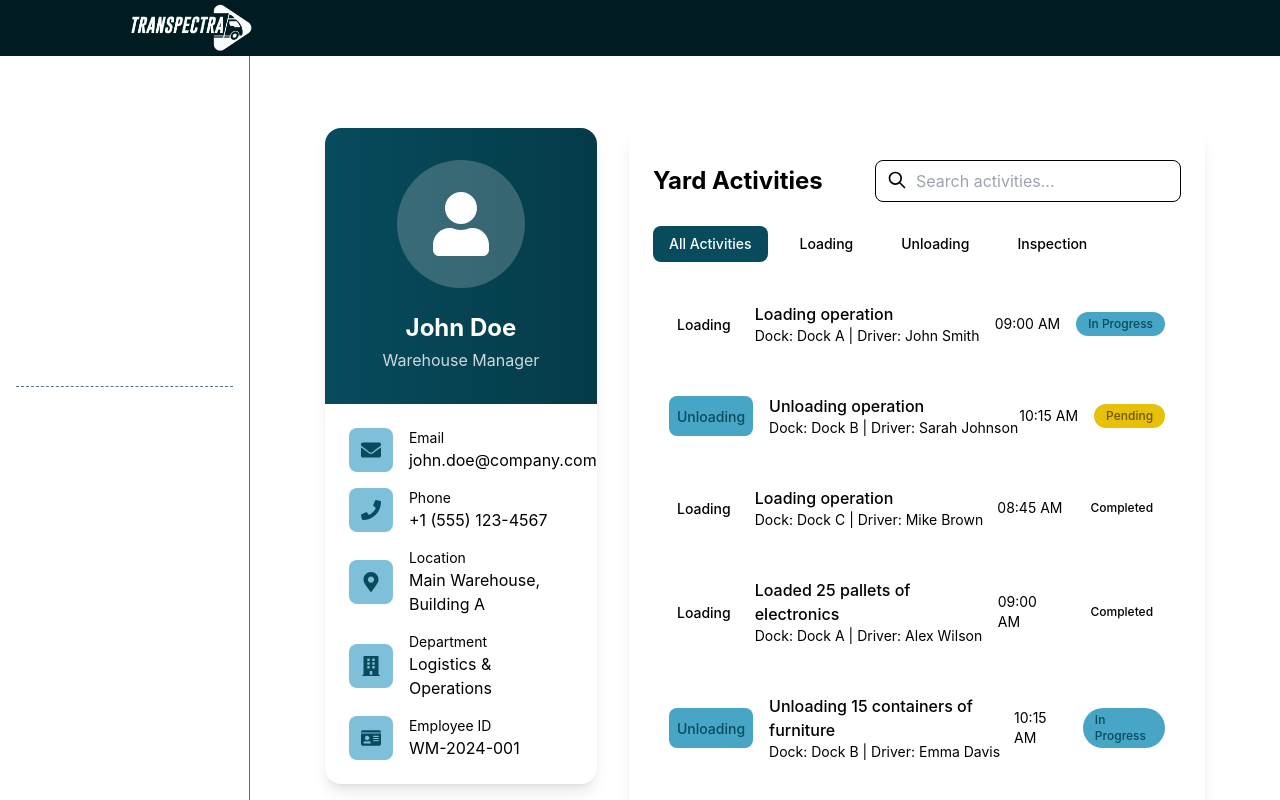
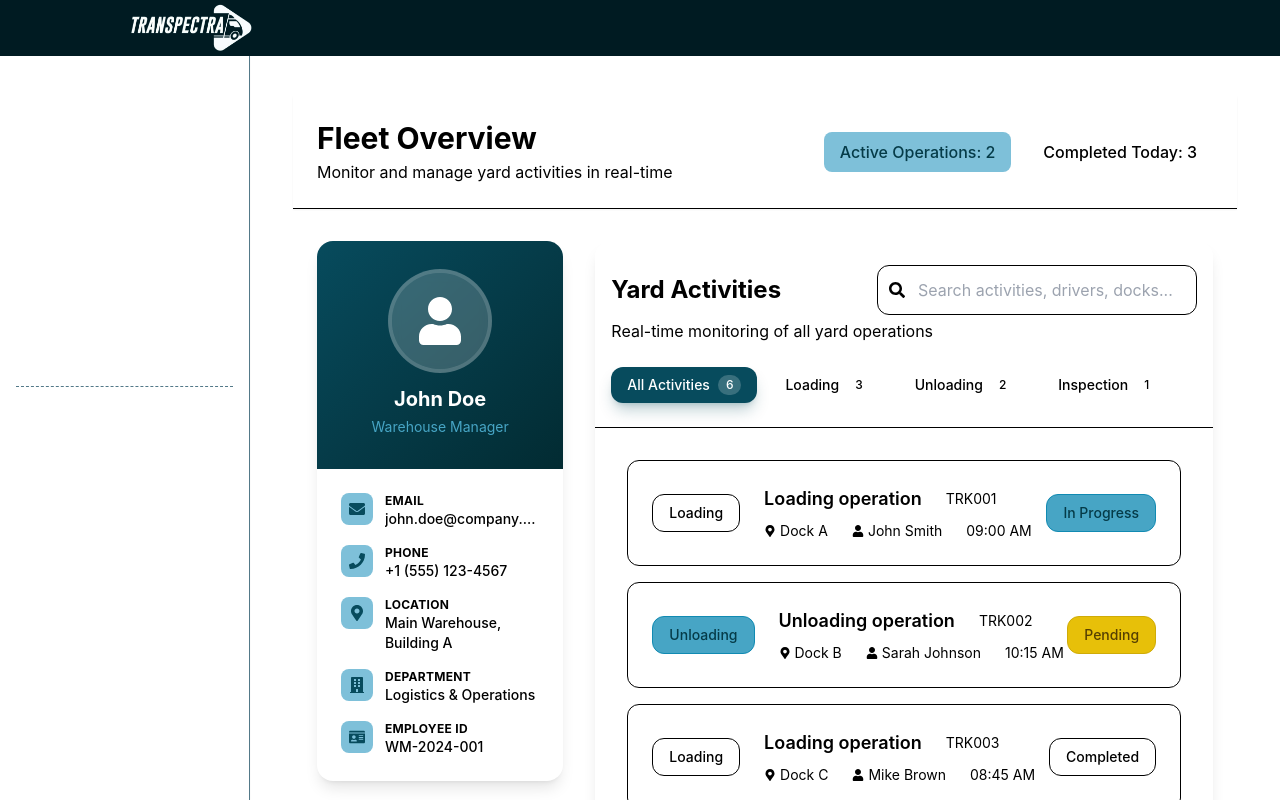
Before and after one commit to Sky-walkerX/transpectra, a React (Create React App) app in the folder client/: page /dashboard/my-profile in a window 1280 px wide. Built offline with nearby package versions, Linux system fonts and the light colour scheme; sample sign-in values are in the browser's storage.

Commit message:
improved ui of login and signup pages as well as of delivery and profile section of yard manager

```diff
--- a/client/src/components/core/Dashboard/MyProfile.jsx
+++ b/client/src/components/core/Dashboard/MyProfile.jsx
@@ -1,7 +1,9 @@
-import React, { useState, useEffect } from "react";
-import { useSelector, useDispatch } from "react-redux";
-import { fetchDepartedFleetDetails } from "../../../services/oparations/YardAPI";
-import { FaUser, FaEnvelope, FaPhone, FaMapMarkerAlt, FaBuilding, FaIdCard } from "react-icons/fa";
+"use client"
+
+import { useState, useEffect } from "react"
+import { useSelector, useDispatch } from "react-redux"
+import { fetchDepartedFleetDetails } from "../../../services/oparations/YardAPI"
+import { FaUser, FaEnvelope, FaPhone, FaMapMarkerAlt, FaBuilding, FaIdCard, FaSearch } from "react-icons/fa"
 
 // Hardcoded data for demonstration
 const mockFleetData = [
@@ -14,7 +16,7 @@ const mockFleetData = [
     yard: { dock: "Dock A" },
     yardManager: { email: "john.smith@example.com" },
     productsLink: true,
-    status: "In Progress"
+    status: "In Progress",
   },
   {
     licenseNumber: "TRK002",
@@ -25,7 +27,7 @@ const mockFleetData = [
     yard: { dock: "Dock B" },
     yardManager: { email: "sarah.j@example.com" },
     productsLink: true,
-    status: "Pending"
+    status: "Pending",
   },
   {
     licenseNumber: "TRK003",
@@ -36,28 +38,26 @@ const mockFleetData = [
     yard: { dock: "Dock C" },
     yardManager: { email: "mike.b@example.com" },
     productsLink: true,
-    status: "Completed"
-  }
-];
+    status: "Completed",
+  },
+]
 
 const FleetOverviewPage = () => {
-  const [searchTerm, setSearchTerm] = useState("");
-  const dispatch = useDispatch();
-  const user = useSelector((state) => state.profile?.user || null);
-  const departedFleets = useSelector(
-    (state) => state.departedFleet?.departedFleets || []
-  );
+  const [searchTerm, setSearchTerm] = useState("")
+  const dispatch = useDispatch()
+  const user = useSelector((state) => state.profile?.user || null)
+  const departedFleets = useSelector((state) => state.departedFleet?.departedFleets || [])
 
   // Combine API data with mock data for demonstration
-  const allFleetData = [...departedFleets, ...mockFleetData];
+  const allFleetData = [...departedFleets, ...mockFleetData]
 
   useEffect(() => {
     if (user?._id) {
-      dispatch(fetchDepartedFleetDetails({ managerId: user._id }));
+      dispatch(fetchDepartedFleetDetails({ managerId: user._id }))
     }
-  }, [dispatch, user]);
+  }, [dispatch, user])
 
-  const [selectedActivity, setSelectedActivity] = useState("all");
+  const [selectedActivity, setSelectedActivity] = useState("all")
 
   // Mock data for yard activities
   const yardActivities = [
@@ -71,7 +71,7 @@ const FleetOverviewPage = () => {
       yardManager: { email: "alex.w@example.com" },
       productsLink: true,
       status: "Completed",
-      details: "Loaded 25 pallets of electronics"
+      details: "Loaded 25 pallets of electronics",
     },
     {
       licenseNumber: "TRK005",
@@ -83,7 +83,7 @@ const FleetOverviewPage = () => {
       yardManager: { email: "emma.d@example.com" },
       productsLink: true,
       status: "In Progress",
-      details: "Unloading 15 containers of furniture"
+      details: "Unloading 15 containers of furniture",
     },
     {
       licenseNumber: "TRK006",
@@ -95,87 +95,117 @@ const FleetOverviewPage = () => {
       yardManager: { email: "james.m@example.com" },
       productsLink: true,
       status: "Completed",
-      details: "Routine safety inspection completed"
-    }
-  ];
+      details: "Routine safety inspection completed",
+    },
+  ]
 
   // Combine all data
-  const allActivities = [...allFleetData, ...yardActivities];
+  const allActivities = [...allFleetData, ...yardActivities]
 
   // Filter activities based on search term and selected activity
-  const filteredActivities = allActivities.filter(activity => {
+  const filteredActivities = allActivities.filter((activity) => {
     const matchesSearch =
       activity.licenseNumber.toLowerCase().includes(searchTerm.toLowerCase()) ||
       activity.driver.toLowerCase().includes(searchTerm.toLowerCase()) ||
       activity.yard.dock.toLowerCase().includes(searchTerm.toLowerCase()) ||
-      activity.details?.toLowerCase().includes(searchTerm.toLowerCase());
-    const matchesActivity = selectedActivity === "all" || activity.purpose.toLowerCase() === selectedActivity;
-    return matchesSearch && matchesActivity;
-  });
+      activity.details?.toLowerCase().includes(searchTerm.toLowerCase())
+    const matchesActivity = selectedActivity === "all" || activity.purpose.toLowerCase() === selectedActivity
+    return matchesSearch && matchesActivity
+  })
 
   return (
-    <div className="min-h-screen bg-gray-50 py-8 px-4 sm:px-6 lg:px-8">
-      <div className="max-w-7xl mx-auto">
-        <div className="grid grid-cols-1 lg:grid-cols-3 gap-8">
-          {/* Profile Card */}
-          <div className="lg:col-span-1">
-            <div className="bg-white rounded-2xl shadow-lg overflow-hidden">
-              <div className="bg-gradient-to-r from-blue-600 to-blue-700 px-6 py-8">
+    <div className="min-h-screen bg-gradient-to-br from-gray-50 to-gray-100">
+      {/* Header */}
+      <div className="bg-white shadow-sm border-b border-gray-200">
+        <div className="max-w-full px-6 py-6">
+          <div className="flex items-center justify-between">
+            <div>
+              <h1 className="text-3xl font-bold text-gray-900">Fleet Overview</h1>
+              <p className="text-gray-600 mt-1">Monitor and manage yard activities in real-time</p>
+            </div>
+            <div className="flex items-center space-x-4">
+              <div className="bg-blue-50 px-4 py-2 rounded-lg">
+                <span className="text-blue-700 font-medium">
+                  Active Operations: {filteredActivities.filter((a) => a.status === "In Progress").length}
+                </span>
+              </div>
+              <div className="bg-green-50 px-4 py-2 rounded-lg">
+                <span className="text-green-700 font-medium">
+                  Completed Today: {filteredActivities.filter((a) => a.status === "Completed").length}
+                </span>
+              </div>
+            </div>
+          </div>
+        </div>
+      </div>
+
+      {/* Main Content */}
+      <div className="max-w-full px-6 py-8">
+        <div className="grid grid-cols-1 xl:grid-cols-10 gap-8">
+          {/* Profile Card - Optimized width */}
+          <div className="xl:col-span-3">
+            <div className="bg-white rounded-2xl shadow-lg overflow-hidden h-fit sticky top-8">
+              <div className="bg-gradient-to-br from-blue-600 via-blue-700 to-blue-800 px-6 py-8">
                 <div className="flex items-center justify-center">
-                  <div className="h-32 w-32 rounded-full bg-white/20 flex items-center justify-center">
-                    <FaUser className="h-16 w-16 text-white" />
+                  <div className="h-24 w-24 rounded-full bg-white/20 backdrop-blur-sm flex items-center justify-center ring-4 ring-white/30">
+                    <FaUser className="h-12 w-12 text-white" />
                   </div>
                 </div>
-                <div className="mt-6 text-center">
-                  <h2 className="text-2xl font-bold text-white">John Doe</h2>
-                  <p className="text-white/80 mt-1">Warehouse Manager</p>
+                <div className="mt-4 text-center">
+                  <h2 className="text-xl font-bold text-white">John Doe</h2>
+                  <p className="text-blue-100 mt-1 text-sm">Warehouse Manager</p>
                 </div>
               </div>
-              <div className="p-6 space-y-6">
+
+              <div className="p-6">
                 <div className="space-y-4">
-                  <div className="flex items-center space-x-4">
-                    <div className="bg-blue-50 p-3 rounded-lg">
-                      <FaEnvelope className="h-5 w-5 text-blue-600" />
+                  <div className="flex items-start space-x-3">
+                    <div className="bg-blue-50 p-2 rounded-lg flex-shrink-0">
+                      <FaEnvelope className="h-4 w-4 text-blue-600" />
                     </div>
-                    <div>
-                      <p className="text-sm text-gray-500">Email</p>
-                      <p className="text-gray-900">john.doe@company.com</p>
+                    <div className="min-w-0 flex-1">
+                      <p className="text-xs text-gray-500 uppercase tracking-wide font-bold">Email</p>
+                      <p className="text-gray-900 text-sm font-medium truncate">john.doe@company.com</p>
                     </div>
                   </div>
-                  <div className="flex items-center space-x-4">
-                    <div className="bg-blue-50 p-3 rounded-lg">
-                      <FaPhone className="h-5 w-5 text-blue-600" />
+
+                  <div className="flex items-start space-x-3">
+                    <div className="bg-blue-50 p-2 rounded-lg flex-shrink-0">
+                      <FaPhone className="h-4 w-4 text-blue-600" />
                     </div>
-                    <div>
-                      <p className="text-sm text-gray-500">Phone</p>
-                      <p className="text-gray-900">+1 (555) 123-4567</p>
+                    <div className="min-w-0 flex-1">
+                      <p className="text-xs text-gray-500 uppercase tracking-wide font-bold">Phone</p>
+                      <p className="text-gray-900 text-sm font-medium">+1 (555) 123-4567</p>
                     </div>
                   </div>
-                  <div className="flex items-center space-x-4">
-                    <div className="bg-blue-50 p-3 rounded-lg">
-                      <FaMapMarkerAlt className="h-5 w-5 text-blue-600" />
+
+                  <div className="flex items-start space-x-3">
+                    <div className="bg-blue-50 p-2 rounded-lg flex-shrink-0">
+                      <FaMapMarkerAlt className="h-4 w-4 text-blue-600" />
                     </div>
-                    <div>
-                      <p className="text-sm text-gray-500">Location</p>
-                      <p className="text-gray-900">Main Warehouse, Building A</p>
+                    <div className="min-w-0 flex-1">
+                      <p className="text-xs text-gray-500 uppercase tracking-wide font-bold">Location</p>
+                      <p className="text-gray-900 text-sm font-medium">Main Warehouse, Building A</p>
                     </div>
                   </div>
-                  <div className="flex items-center space-x-4">
-                    <div className="bg-blue-50 p-3 rounded-lg">
-                      <FaBuilding className="h-5 w-5 text-blue-600" />
+
+                  <div className="flex items-start space-x-3">
+                    <div className="bg-blue-50 p-2 rounded-lg flex-shrink-0">
+                      <FaBuilding className="h-4 w-4 text-blue-600" />
                     </div>
-                    <div>
-                      <p className="text-sm text-gray-500">Department</p>
-                      <p className="text-gray-900">Logistics & Operations</p>
+                    <div className="min-w-0 flex-1">
+                      <p className="text-xs text-gray-500 uppercase tracking-wide font-bold">Department</p>
+                      <p className="text-gray-900 text-sm font-medium">Logistics & Operations</p>
                     </div>
                   </div>
-                  <div className="flex items-center space-x-4">
-                    <div className="bg-blue-50 p-3 rounded-lg">
-                      <FaIdCard className="h-5 w-5 text-blue-600" />
+
+                  <div className="flex items-start space-x-3">
+                    <div className="bg-blue-50 p-2 rounded-lg flex-shrink-0">
+                      <FaIdCard className="h-4 w-4 text-blue-600" />
                     </div>
-                    <div>
-                      <p className="text-sm text-gray-500">Employee ID</p>
-                      <p className="text-gray-900">WM-2024-001</p>
+                    <div className="min-w-0 flex-1">
+                      <p className="text-xs text-gray-500 uppercase tracking-wide font-bold">Employee ID</p>
+                      <p className="text-gray-900 text-sm font-medium">WM-2024-001</p>
                     </div>
                   </div>
                 </div>
@@ -183,116 +213,149 @@ const FleetOverviewPage = () => {
             </div>
           </div>
 
-          {/* Yard Activities */}
-          <div className="lg:col-span-2">
+          {/* Yard Activities - Expanded width */}
+          <div className="xl:col-span-7">
             <div className="bg-white rounded-2xl shadow-lg overflow-hidden">
-              <div className="px-6 py-8">
-                <div className="flex justify-between items-center mb-6">
-                  <h2 className="text-2xl font-bold text-gray-900">Yard Activities</h2>
+              <div className="px-4 py-6 border-b border-gray-100">
+                <div className="flex flex-col lg:flex-row lg:items-center lg:justify-between gap-4">
+                  <div>
+                    <h2 className="text-2xl font-bold text-gray-900">Yard Activities</h2>
+                    {/* <p className="text-gray-600 mt-1">Real-time monitoring of all yard operations</p> */}
+                  </div>
+
                   <div className="relative">
+                    <div className="absolute inset-y-0 left-0 pl-3 flex items-center pointer-events-none">
+                      <FaSearch className="h-4 w-4 text-gray-400" />
+                    </div>
                     <input
                       type="text"
-                      placeholder="Search activities..."
+                      placeholder="Search activities, drivers, docks..."
                       value={searchTerm}
                       onChange={(e) => setSearchTerm(e.target.value)}
-                      className="pl-10 pr-4 py-2 border border-gray-300 rounded-lg focus:outline-none focus:ring-2 focus:ring-blue-500 focus:border-transparent"
+                      className="pl-10 pr-4 py-3 w-full lg:w-80 border border-gray-300 rounded-xl focus:outline-none focus:ring-2 focus:ring-blue-500 focus:border-transparent transition-all duration-200"
                     />
-                    <div className="absolute left-3 top-2.5">
-                      <svg className="h-5 w-5 text-gray-400" fill="none" stroke="currentColor" viewBox="0 0 24 24">
-                        <path strokeLinecap="round" strokeLinejoin="round" strokeWidth="2" d="M21 21l-6-6m2-5a7 7 0 11-14 0 7 7 0 0114 0z" />
-                      </svg>
-                    </div>
                   </div>
                 </div>
-                <div className="flex space-x-4 mb-6">
-                  <button
-                    onClick={() => setSelectedActivity("all")}
-                    className={`px-4 py-2 rounded-lg text-sm font-medium transition-colors ${
-                      selectedActivity === "all"
-                        ? "bg-blue-600 text-white"
-                        : "bg-gray-100 text-gray-600 hover:bg-gray-200"
-                    }`}
-                  >
-                    All Activities
-                  </button>
-                  <button
-                    onClick={() => setSelectedActivity("loading")}
-                    className={`px-4 py-2 rounded-lg text-sm font-medium transition-colors ${
-                      selectedActivity === "loading"
-                        ? "bg-blue-600 text-white"
-                        : "bg-gray-100 text-gray-600 hover:bg-gray-200"
-                    }`}
-                  >
-                    Loading
-                  </button>
-                  <button
-                    onClick={() => setSelectedActivity("unloading")}
-                    className={`px-4 py-2 rounded-lg text-sm font-medium transition-colors ${
-                      selectedActivity === "unloading"
-                        ? "bg-blue-600 text-white"
-                        : "bg-gray-100 text-gray-600 hover:bg-gray-200"
-                    }`}
-                  >
-                    Unloading
-                  </button>
-                  <button
-                    onClick={() => setSelectedActivity("inspection")}
-                    className={`px-4 py-2 rounded-lg text-sm font-medium transition-colors ${
-                      selectedActivity === "inspection"
-                        ? "bg-blue-600 text-white"
-                        : "bg-gray-100 text-gray-600 hover:bg-gray-200"
-                    }`}
-                  >
-                    Inspection
-                  </button>
+
+                <div>
+                  <p className="text-gray-600 mt-1 mx-auto">Real-time monitoring of all yard operations</p>
                 </div>
+
+                <div className="flex flex-wrap gap-3 mt-6">
+                  {[
+                    { key: "all", label: "All Activities", count: allActivities.length },
+                    {
+                      key: "loading",
+                      label: "Loading",
+                      count: allActivities.filter((a) => a.purpose.toLowerCase() === "loading").length,
+                    },
+                    {
+                      key: "unloading",
+                      label: "Unloading",
+                      count: allActivities.filter((a) => a.purpose.toLowerCase() === "unloading").length,
+                    },
+                    {
+                      key: "inspection",
+                      label: "Inspection",
+                      count: allActivities.filter((a) => a.purpose.toLowerCase() === "inspection").length,
+                    },
+                  ].map((filter) => (
+                    <button
+                      key={filter.key}
+                      onClick={() => setSelectedActivity(filter.key)}
+                      className={`px-4 py-2 rounded-xl text-sm font-medium transition-all duration-200 flex items-center space-x-2 ${
+                        selectedActivity === filter.key
+                          ? "bg-blue-600 text-white shadow-lg shadow-blue-600/25"
+                          : "bg-gray-100 text-gray-600 hover:bg-gray-200 hover:text-gray-800"
+                      }`}
+                    >
+                      <span>{filter.label}</span>
+                      <span
+                        className={`px-2 py-0.5 rounded-full text-xs ${
+                          selectedActivity === filter.key ? "bg-white/20 text-white" : "bg-white text-gray-600"
+                        }`}
+                      >
+                        {filter.count}
+                      </span>
+                    </button>
+                  ))}
+                </div>
+              </div>
+
+              <div className="p-8">
                 <div className="space-y-4">
-                  {filteredActivities.map((activity) => (
-                    <div
-                      key={activity.licenseNumber}
-                      className="bg-gray-50 rounded-xl p-4 hover:bg-gray-100 transition-colors"
-                    >
-                      <div className="flex items-center justify-between">
-                        <div className="flex items-center space-x-4">
-                          <div className={`p-2 rounded-lg ${
-                            activity.purpose === "Loading"
-                              ? "bg-green-100"
-                              : activity.purpose === "Unloading"
-                              ? "bg-blue-100"
-                              : "bg-yellow-100"
-                          }`}>
-                            <span className={`text-sm font-medium ${
-                              activity.purpose === "Loading"
-                                ? "text-green-600"
-                                : activity.purpose === "Unloading"
-                                ? "text-blue-600"
-                                : "text-yellow-600"
-                            }`}>
+                  {filteredActivities.length === 0 ? (
+                    <div className="text-center py-12">
+                      <div className="text-gray-400 text-6xl mb-4">🔍</div>
+                      <h3 className="text-lg font-medium text-gray-900 mb-2">No activities found</h3>
+                      <p className="text-gray-600">Try adjusting your search or filter criteria</p>
+                    </div>
+                  ) : (
+                    filteredActivities.map((activity, index) => (
+                      <div
+                        key={`${activity.licenseNumber}-${index}`}
+                        className="bg-gradient-to-r from-gray-50 to-gray-50/50 rounded-xl p-6 hover:shadow-md transition-all duration-200 border border-gray-100 hover:border-gray-200"
+                      >
+                        <div className="flex items-center justify-between">
+                          <div className="flex items-center space-x-6">
+                            <div
+                              className={`px-4 py-2 rounded-xl font-medium text-sm ${
+                                activity.purpose === "Loading"
+                                  ? "bg-green-100 text-green-700 border border-green-200"
+                                  : activity.purpose === "Unloading"
+                                    ? "bg-blue-100 text-blue-700 border border-blue-200"
+                                    : "bg-yellow-100 text-yellow-700 border border-yellow-200"
+                              }`}
+                            >
                               {activity.purpose}
+                            </div>
+
+                            <div className="flex-1">
+                              <div className="flex items-center space-x-4 mb-2">
+                                <h3 className="text-lg font-semibold text-gray-900">
+                                  {activity.details || `${activity.purpose} operation`}
+                                </h3>
+                                <span className="text-sm text-gray-500 bg-gray-100 px-2 py-1 rounded-md">
+                                  {activity.licenseNumber}
+                                </span>
+                              </div>
+                              <div className="flex items-center space-x-6 text-sm text-gray-600">
+                                <span className="flex items-center space-x-1">
+                                  <FaMapMarkerAlt className="h-3 w-3" />
+                                  <span>{activity.yard.dock}</span>
+                                </span>
+                                <span className="flex items-center space-x-1">
+                                  <FaUser className="h-3 w-3" />
+                                  <span>{activity.driver}</span>
+                                </span>
+                                <span className="text-gray-500">
+                                  {new Date(activity.arrivalTime).toLocaleTimeString([], {
+                                    hour: "2-digit",
+                                    minute: "2-digit",
+                                    hour12: true,
+                                  })}
+                                </span>
+                              </div>
+                            </div>
+                          </div>
+
+                          <div className="flex items-center space-x-4">
+                            <span
+                              className={`px-4 py-2 rounded-xl text-sm font-medium ${
+                                activity.status === "Completed"
+                                  ? "bg-green-100 text-green-700 border border-green-200"
+                                  : activity.status === "In Progress"
+                                    ? "bg-blue-100 text-blue-700 border border-blue-200"
+                                    : "bg-yellow-100 text-yellow-700 border border-yellow-200"
+                              }`}
+                            >
+                              {activity.status}
                             </span>
                           </div>
-                          <div>
-                            <p className="text-gray-900 font-medium">{activity.details || `${activity.purpose} operation`}</p>
-                            <p className="text-sm text-gray-500">Dock: {activity.yard.dock} | Driver: {activity.driver}</p>
-                          </div>
-                        </div>
-                        <div className="flex items-center space-x-4">
-                          <span className="text-sm text-gray-500">
-                            {new Date(activity.arrivalTime).toLocaleTimeString([], { hour: '2-digit', minute: '2-digit' })}
-                          </span>
-                          <span className={`px-3 py-1 rounded-full text-xs font-medium ${
-                            activity.status === "Completed"
-                              ? "bg-green-100 text-green-600"
-                              : activity.status === "In Progress"
-                              ? "bg-blue-100 text-blue-600"
-                              : "bg-yellow-100 text-yellow-600"
-                          }`}>
-                            {activity.status}
-                          </span>
                         </div>
                       </div>
-                    </div>
-                  ))}
+                    ))
+                  )}
                 </div>
               </div>
             </div>
@@ -300,7 +363,7 @@ const FleetOverviewPage = () => {
         </div>
       </div>
     </div>
-  );
-};
+  )
+}
 
-export default FleetOverviewPage;
+export default FleetOverviewPage
```
Also changed, not shown: client/src/components/core/LoginForm.jsx (+18 -24 lines), client/src/components/core/SignupForm.jsx (+69 -52 lines), client/src/components/core/Template.jsx (+68 -33 lines), client/src/App.jsx (line endings or trailing spaces), client/src/components/core/Dashboard/Sidebar.jsx (line endings or trailing spaces), client/src/components/core/Dashboard/YardProfile.jsx (line endings or trailing spaces).
